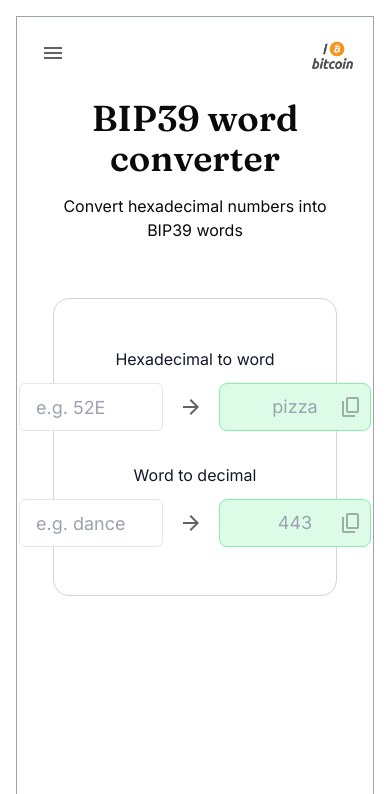
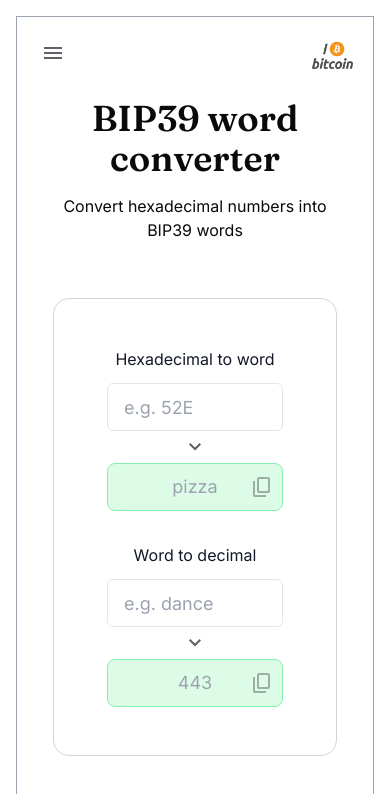
Before and after one commit to martins87/uft-platform, a Next.js app: page /bip39-converter in a window 390 px wide. Shown: the top 794 px of the page. Built offline with nearby package versions, Linux system fonts and the light colour scheme.

Commit message:
add responsiveness to bip39 converter

```diff
--- /dev/null
+++ b/app/bip39-converter/Arrow.tsx
@@ -0,0 +1,24 @@
+import { FC } from "react";
+import Image from "next/image";
+
+import ChevronRight from "../assets/icons/ChevronRight.svg";
+import KeyboardArrowDown from "../assets/icons/KeyboardArrowDown.svg";
+
+const Arrow: FC = () => {
+  return (
+    <>
+      <Image
+        className="hidden lg:flex"
+        src={ChevronRight}
+        alt="forward arrow"
+      />
+      <Image
+        className="lg:hidden mx-auto py-1"
+        src={KeyboardArrowDown}
+        alt="arrow down"
+      />
+    </>
+  );
+};
+
+export default Arrow;
--- a/app/bip39-converter/page.tsx
+++ b/app/bip39-converter/page.tsx
@@ -8,10 +8,10 @@ import { twMerge } from "tailwind-merge";
 import Container from "../components/Container";
 import Header from "../components/Header";
 import Card from "../components/Card";
-import ArrowForward from "../assets/icons/ArrowForward.svg";
 import Copy from "../assets/icons/Copy.svg";
 import Check from "../assets/icons/Check.svg";
 import { bip39Words } from "../data/bip0039-english.js";
+import Arrow from "./Arrow";
 
 const words = ["Taxation is theft", ...bip39Words];
 
@@ -84,22 +84,21 @@ const BIP39Converter = () => {
       />
       <Card className="flex items-center py-12">
         <span className="mx-auto text-gray-900">Hexadecimal to word</span>
-        <div className="relative flex gap-x-4 -mt-5">
+        <div className="flex flex-col lg:flex-row gap-x-4 -mt-5">
           <input
-            className="w-36 h-12 border rounded-md px-4 text-lg focus:outline-none"
+            className="w-44 h-12 border rounded-md px-4 text-lg focus:outline-none"
             type="text"
             value={hexadecimalWord}
             onChange={handleChange}
             placeholder="e.g. 52E"
           />
-          <Image src={ArrowForward} alt="forward arrow" />
-          <div className="w-44 min-h-12 flex items-center justify-center gap-2 px-4 py-2 bg-green-100 border border-green-300 rounded-lg">
+          <Arrow />
+          <div className="relative w-44 min-h-12 flex items-center justify-center gap-2 px-4 py-2 bg-green-100 border border-green-300 rounded-lg">
             {hexadecimalWord ? (
               <span className="text-lg">{bip39Word}</span>
             ) : (
               <span className="text-lg text-gray-400">pizza</span>
             )}
-          </div>
             <Image
               className={twMerge(
                 "absolute right-2 top-[50%] -translate-y-1/2",
@@ -110,24 +109,23 @@ const BIP39Converter = () => {
               onClick={() => handleCopy(bip39Word, 0)}
             />
           </div>
-
+        </div>
         <span className="mx-auto text-gray-900">Word to decimal</span>
-        <div className="relative flex gap-x-4 -mt-5">
+        <div className="relative flex flex-col lg:flex-row gap-x-4 -mt-5">
           <input
-            className="w-36 h-12 border rounded-md px-4 text-lg focus:outline-none"
+            className="w-44 h-12 border rounded-md px-4 text-lg focus:outline-none"
             type="text"
             value={decimalWord}
             onChange={handleChangeDecimal}
             placeholder="e.g. dance"
           />
-          <Image src={ArrowForward} alt="forward arrow" />
-          <div className="w-44 min-h-12 flex items-center justify-center gap-2 px-4 py-2 bg-green-100 border border-green-300 rounded-lg">
+          <Arrow />
+          <div className="relative w-44 min-h-12 flex items-center justify-center gap-2 px-4 py-2 bg-green-100 border border-green-300 rounded-lg">
             {decimalWord ? (
               <span className="text-lg">{decimal}</span>
             ) : (
               <span className="text-lg text-gray-400">443</span>
             )}
-          </div>
             <Image
               className={twMerge(
                 "absolute right-2 top-[50%] -translate-y-1/2",
@@ -138,6 +136,7 @@ const BIP39Converter = () => {
               onClick={() => handleCopy(decimal, 1)}
             />
           </div>
+        </div>
       </Card>
     </Container>
   );
```
Also changed, not shown: app/assets/icons/ChevronRight.svg (added), app/assets/icons/KeyboardArrowDown.svg (added). Lines whose indentation alone changed are shown as unchanged.
